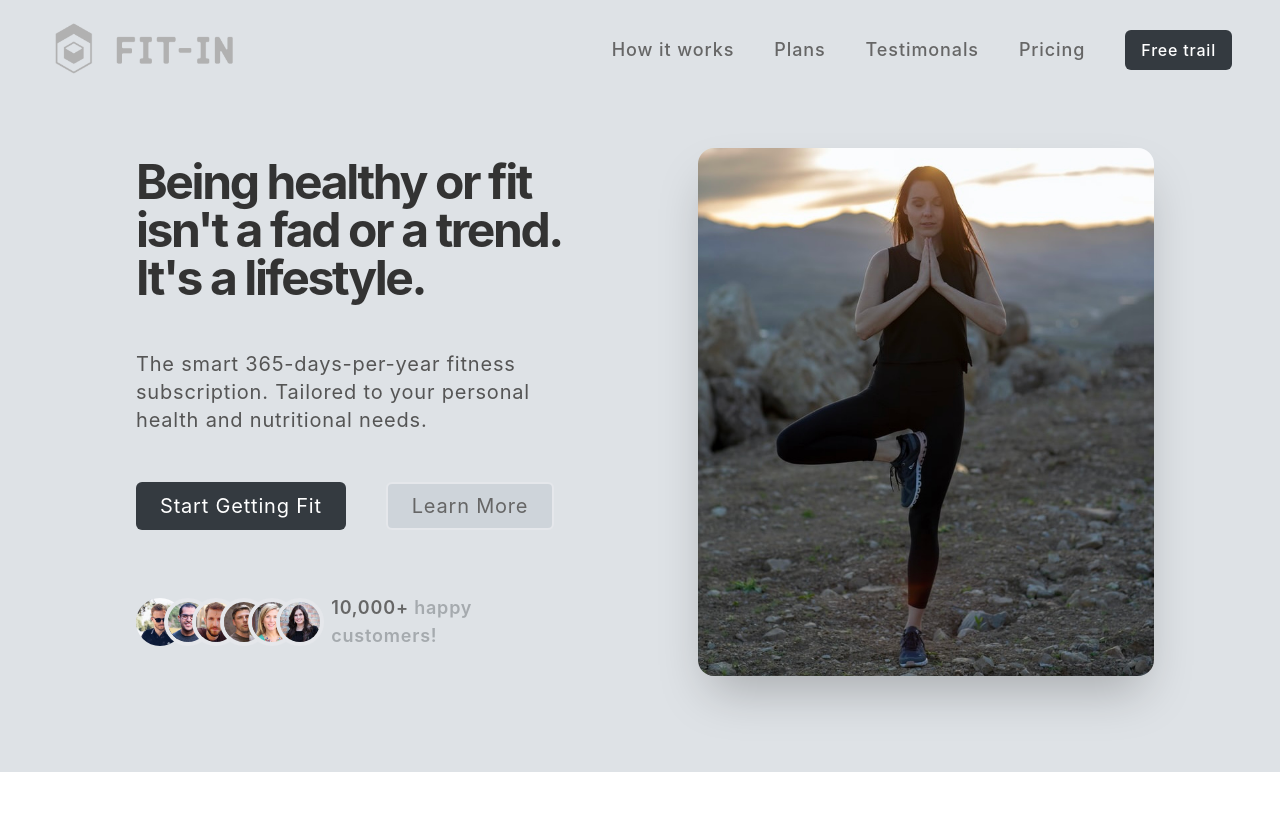
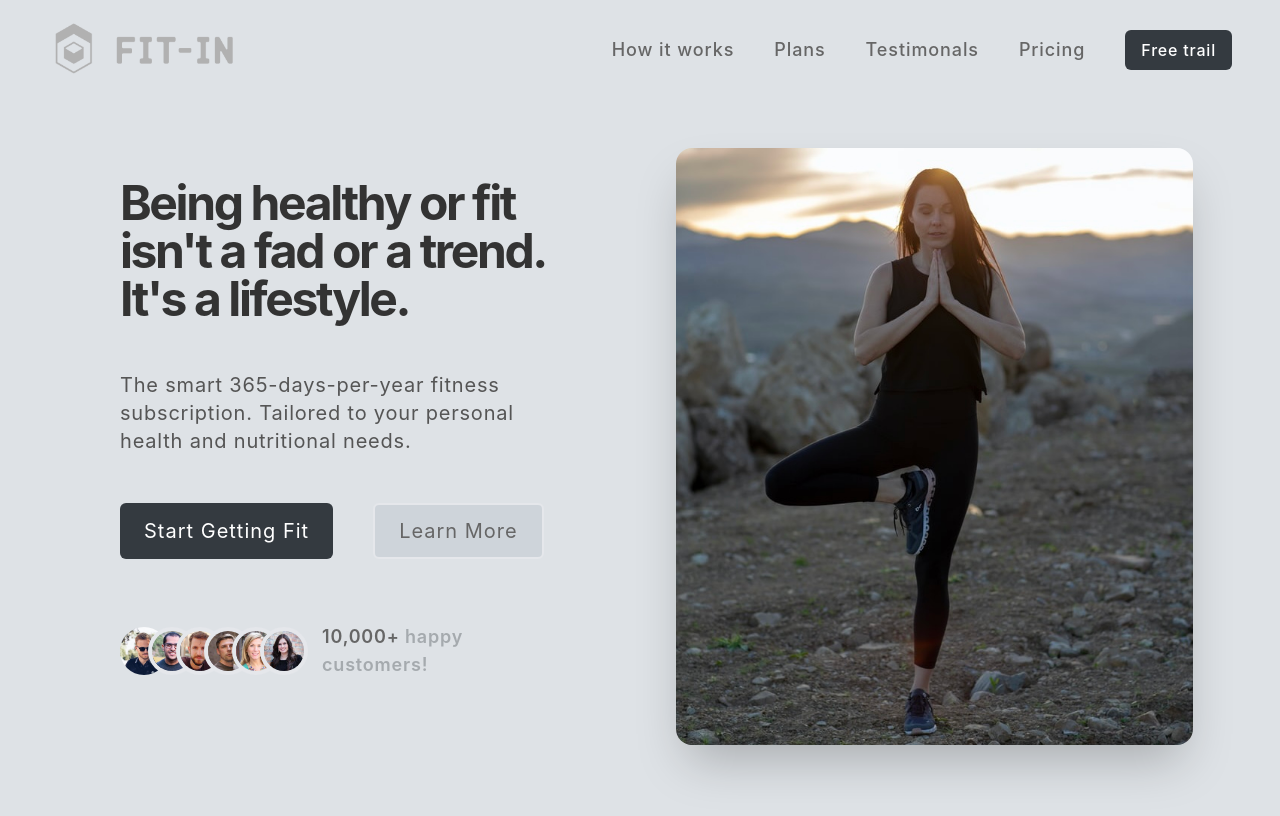
Before and after one commit to Deepakmukka1/fit-in-clone, a React (Vite) app: page / in a window 1280 px wide. Shown: the top 816 px of the page. Built offline with nearby package versions, Linux system fonts and the light colour scheme.

Commit message:
✨ update: update header section

```diff
--- a/src/components/herosection.jsx
+++ b/src/components/herosection.jsx
@@ -3,21 +3,21 @@ import { Button } from "./button";
 import Customers from "./customers";
 const HeroSection = () => {
   return (
-    <section className="grid lg:grid-cols-2 grid-cols-1 lg:text-left text-center pt-12 pb-24 items-center xl:mx-20 gap-6">
-      <div className="flex flex-col mx-auto px-14 items-center justify-center lg:gap-12 gap-6">
-        <h1 className="text-[#333333] font-bold lg:text-5xl text-4xl leading-none -tracking-wider">
+    <section className="grid lg:grid-cols-2 grid-cols-1 lg:text-left text-center pt-12 pb-24 items-center mx-auto xl:px-16 xl:gap-6 gap-8 bg-background">
+      <div className="flex flex-col mx-auto xl:px-14 px-10 xl:pb-5 items-center justify-center lg:gap-12 gap-8">
+        <h1 className="text-[#333333] font-bold md:text-5xl text-4xl leading-none -tracking-wider">
           Being healthy or fit isn't a fad or a trend. It's a lifestyle.
         </h1>
-        <h4 className="lg:text-xl text-base text-[#555555]">
+        <h4 className="xl:text-xl text-base text-[#555555]">
           The smart 365-days-per-year fitness subscription. Tailored to your
           personal health and nutritional needs.
         </h4>
-        <div className="flex flex-row sm:gap-10 gap-2 justify-center lg:justify-start w-full">
-          <button className="bg-[#343A40] text-white rounded-md px-6 py-2 font-normal text-xl hover:bg-[#495057] transition-all duration-3000">
-            Start Getting Fit
+        <div className="flex flex-row sm:gap-10 gap-2 justify-center lg:justify-start w-full ">
+          <button className="bg-[#343A40] text-white rounded-md px-5 py-1 lg:px-6 lg:py-3 font-normal lg:text-xl text-base hover:bg-[#495057] transition-all duration-3000 tracking-wider">
+            <a href="#howto">Start Getting Fit</a>
           </button>
-          <button className="bg-[#ced4da] text-textprimary rounded-md px-6 py-2 font-normal text-xl hover:bg-[#dee2e6] transition-all duration-3000 hover:border-gray-800 border-2">
-            Learn More
+          <button className="bg-[#ced4da] text-textprimary rounded-md px-5 py-1 lg:px-6 lg:py-3 font-normal lg:text-xl text-base hover:bg-[#dee2e6] transition-all duration-3000 hover:border-gray-800 border-2 tracking-wider">
+            <a href="#howto">Learn More</a>
           </button>
         </div>
         <Customers />
@@ -25,7 +25,7 @@ const HeroSection = () => {
       <div className="flex justify-center text-center">
         <img
           src={HeroImage}
-          className="rounded-2xl shadow-2xl w-10/12 h-10/12"
+          className="rounded-2xl shadow-2xl w-11/12 h-11/12"
         />
       </div>
     </section>
--- a/src/components/navbar.jsx
+++ b/src/components/navbar.jsx
@@ -11,7 +11,7 @@ const NavigationBar = () => {
   ];
 
   return (
-    <nav className="w-full">
+    <nav className="w-full bg-background">
       <div className="items-center px-6 mx-auto lg:flex lg:px-12">
         <div className="flex items-center justify-between py-3 lg:py-5 lg:block">
           <a href="/">
```
